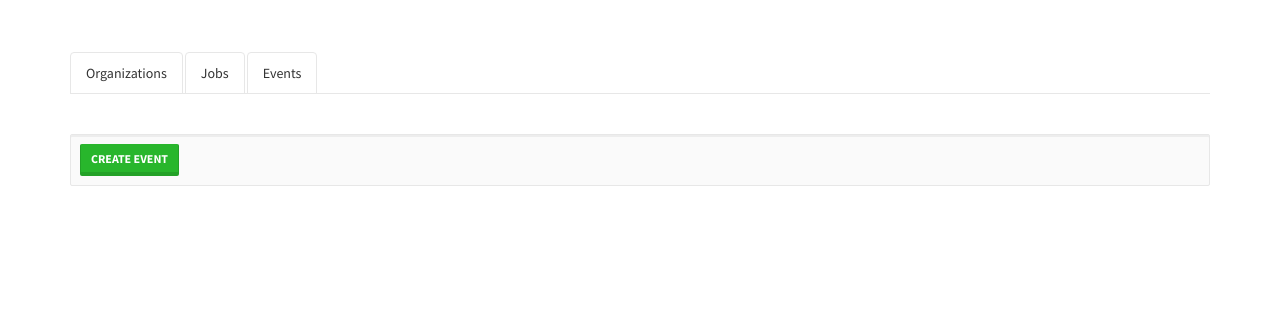
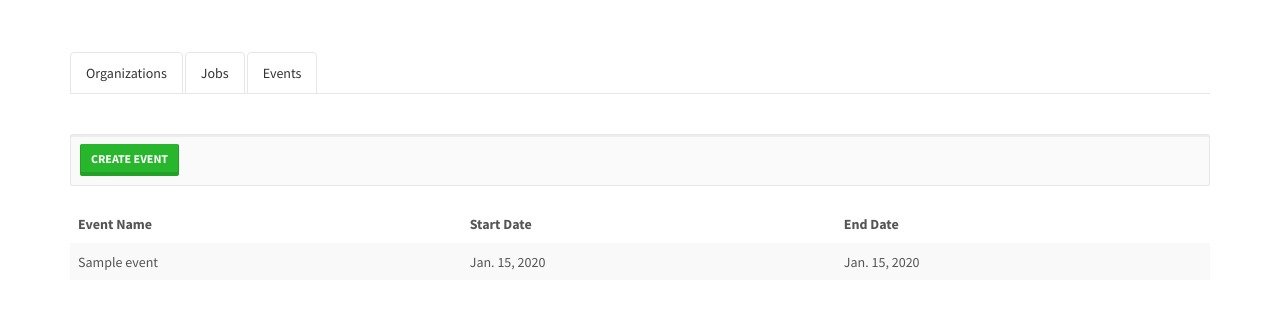
Before and after one commit to Nerdylicious/vms-integrated, a Django app: page /event/list/ in a window 1280 px wide. Shown: the part 54-363 px from the top of the page. Run offline with Django 3.2, Linux system fonts and the light colour scheme; a user stored in the database is signed in; tables that the repository leaves empty hold one stand-in row (values such as "Sample post"); parts of the project's set-up code (start-up, migrations or seed data) failed here and were passed over; some libraries are stand-ins or nearby versions.

Commit message:
Implemented code for listing event

```diff
--- a/vms/event/services.py
+++ b/vms/event/services.py
@@ -15,3 +15,7 @@ def get_event_by_id(event_id):
         result = event
 
     return result
+
+def get_events_ordered_by_name():
+    event_list = Event.objects.all().order_by('name')
+    return event_list
--- a/vms/event/templates/event/list.html
+++ b/vms/event/templates/event/list.html
@@ -5,4 +5,22 @@
     <div class="well well-sm">
         <a href="{% url 'event:create' %}" class="btn btn-success btn-sm">Create Event</a>
     </div>
+    <table class="table table-striped table-hover">
+        <thead>
+            <tr>
+                <th>Event Name</th>
+                <th>Start Date</th>
+                <th>End Date</th>
+            </tr>
+        </thead>
+        <tbody>
+            {% for event in event_list %}
+                <tr>
+                    <td>{{ event.name }}</td>
+                    <td>{{ event.start_date }}</td>
+                    <td>{{ event.end_date }}</td>
+                </tr>
+            {% endfor %}
+        </tbody>
+    </table>
 {% endblock %}
--- a/vms/event/views.py
+++ b/vms/event/views.py
@@ -3,6 +3,7 @@ from django.core.urlresolvers import reverse
 from django.http import HttpResponse, HttpResponseRedirect
 from django.shortcuts import render
 from event.forms import EventForm
+from event.services import *
 
 @login_required
 def create(request):
@@ -20,4 +21,5 @@ def create(request):
 
 @login_required
 def list(request):
-    return render(request, 'event/list.html')
+    event_list = get_events_ordered_by_name()
+    return render(request, 'event/list.html', {'event_list' : event_list})
```
